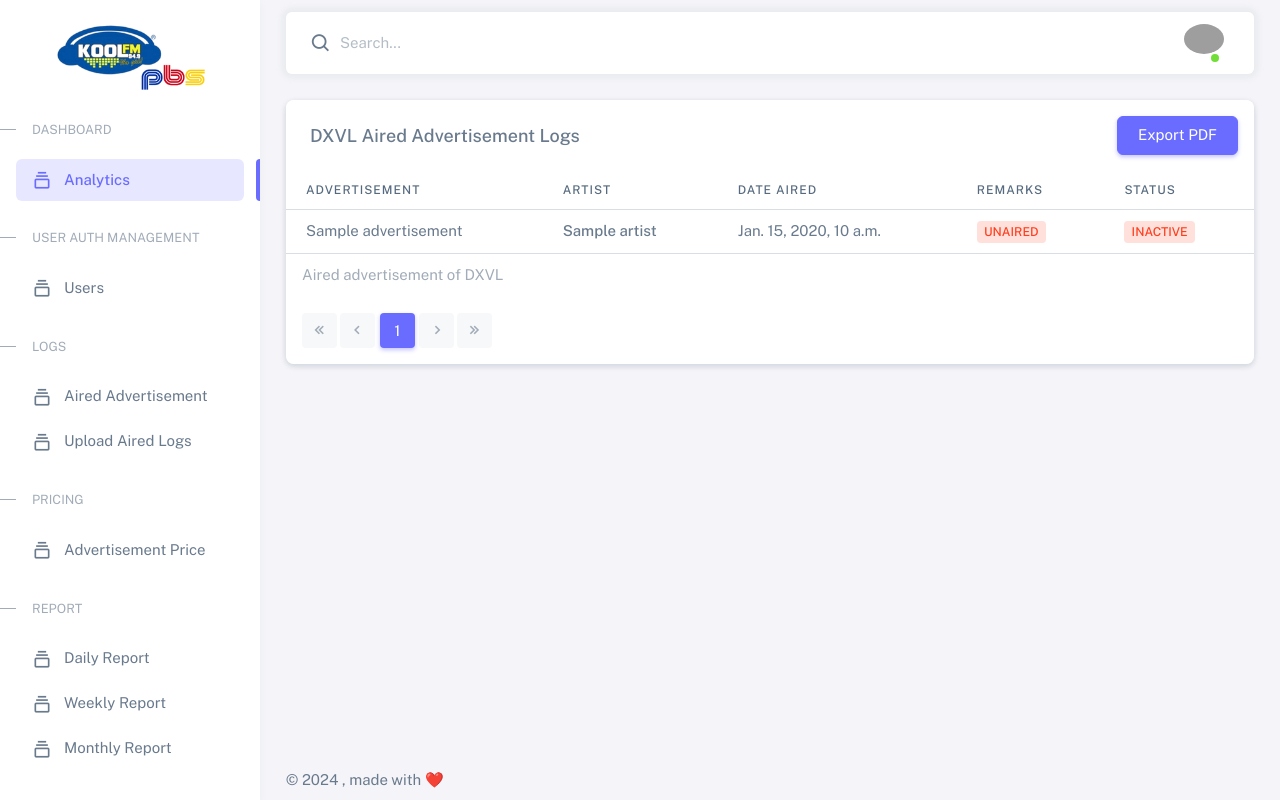
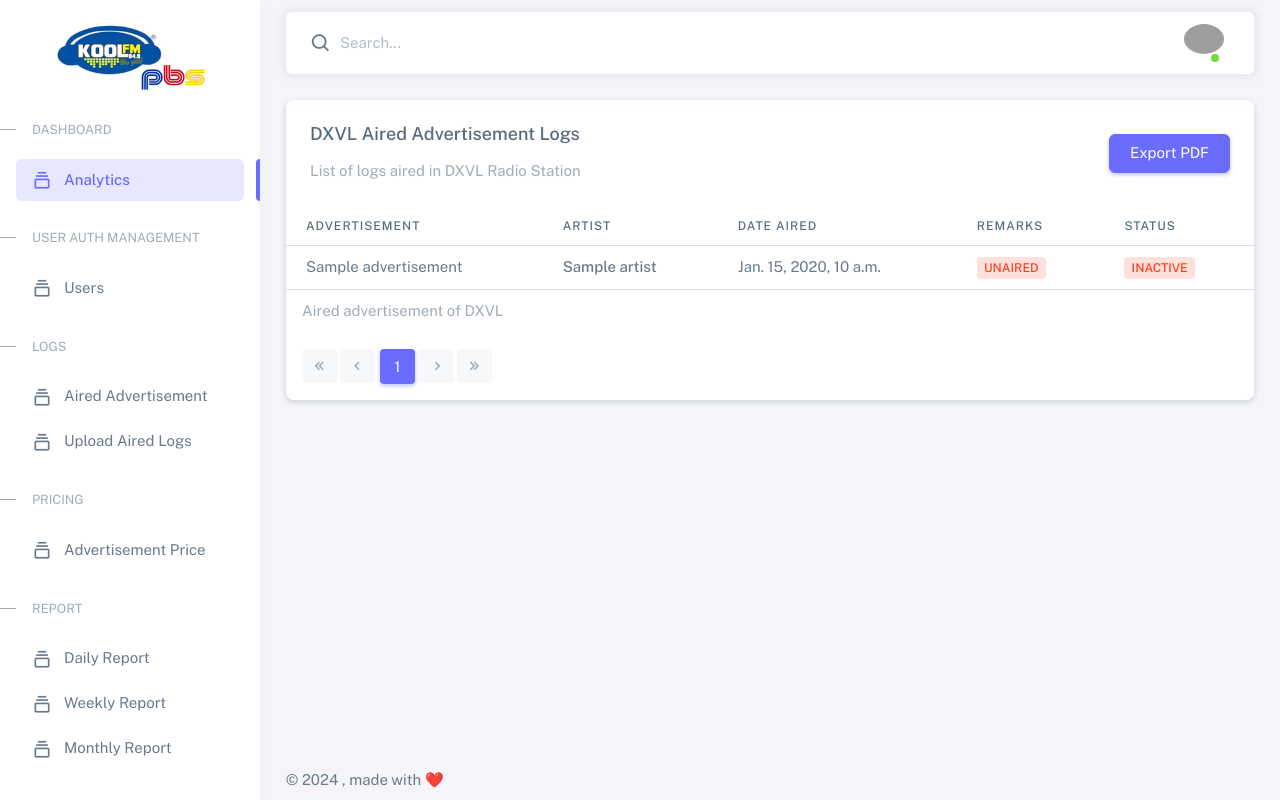
Before and after one commit to kiannaquines/dxvl-log-parsing-application, a Django app: template app/templates/dxvl_logs.html in a window 1280 px wide. Run offline with Django 5.2, Linux system fonts and the light colour scheme; the template is opened without the code that fills it: most values are stand-ins (such as "Sample title", 1, 10 or a date in 2020); some libraries are stand-ins or nearby versions; grey boxes are pictures that could not be loaded.

Commit message:
add sub heading in logs view

```diff
--- a/app/templates/dxvl_logs.html
+++ b/app/templates/dxvl_logs.html
@@ -11,11 +11,12 @@
     <div class="col-12 col-lg-12 order-2 order-md-3 order-lg-2 mb-4">
         <div class="card">
             <div class="card">
-                <div class="d-flex justify-content-between align-items-center">
-                    <h5 class="card-header">DXVL Aired Advertisement Logs</h5>
-                    <div class="m-3">
-                        <a href="#" class="btn btn-primary">Export PDF</a>
+                <div class="card-header d-flex justify-content-between align-items-center remove-padding-bottom">
+                    <div>
+                        <h5>DXVL Aired Advertisement Logs</h5>
+                        <span class="text-muted">List of logs aired in DXVL Radio Station</span>
                     </div>
+                    <a href="#" class="btn btn-primary">Export PDF</a>
                 </div>
                 <div class="table-responsive text-nowrap">
                     <table class="table" id="MydataTable">
```
